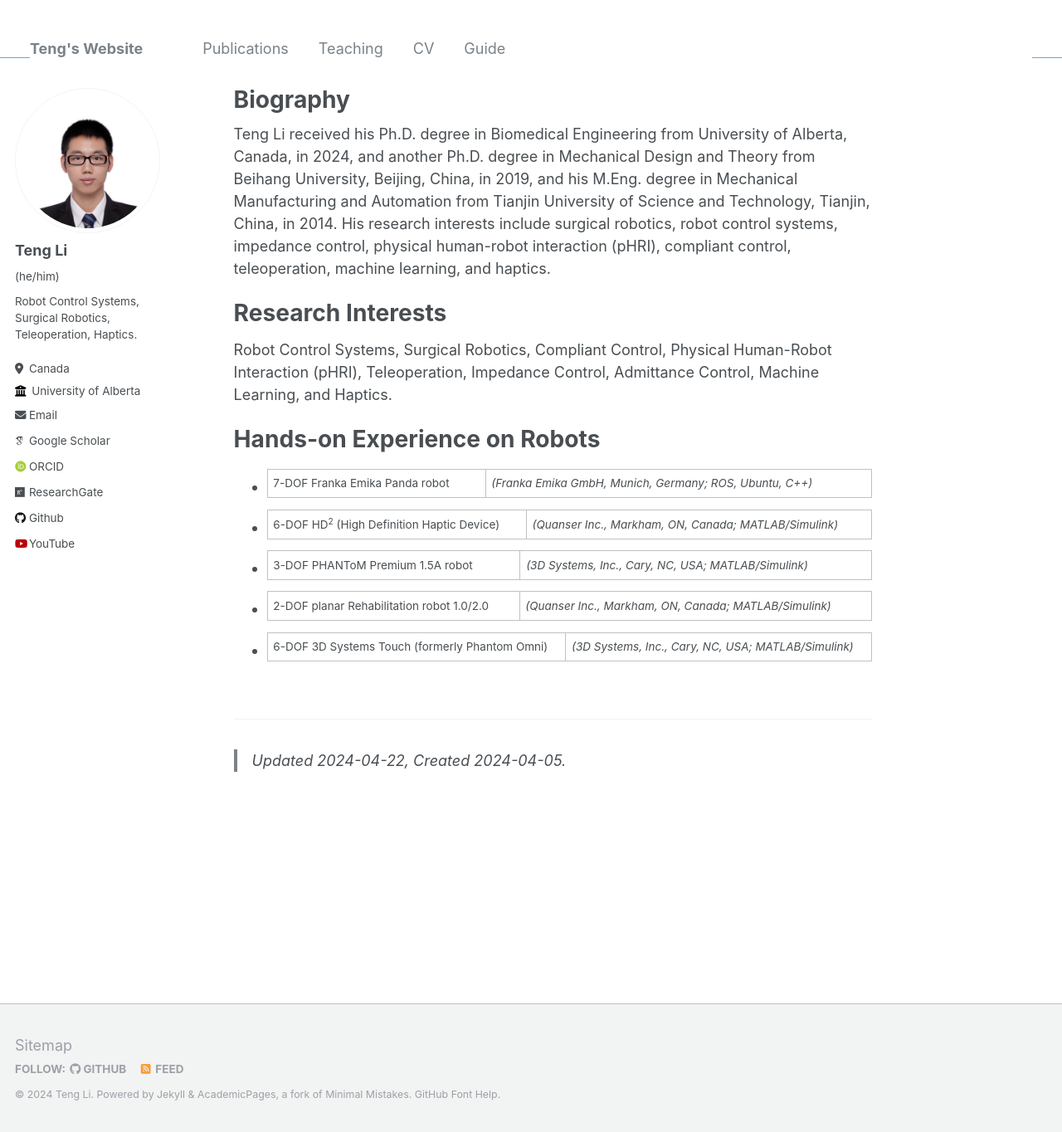
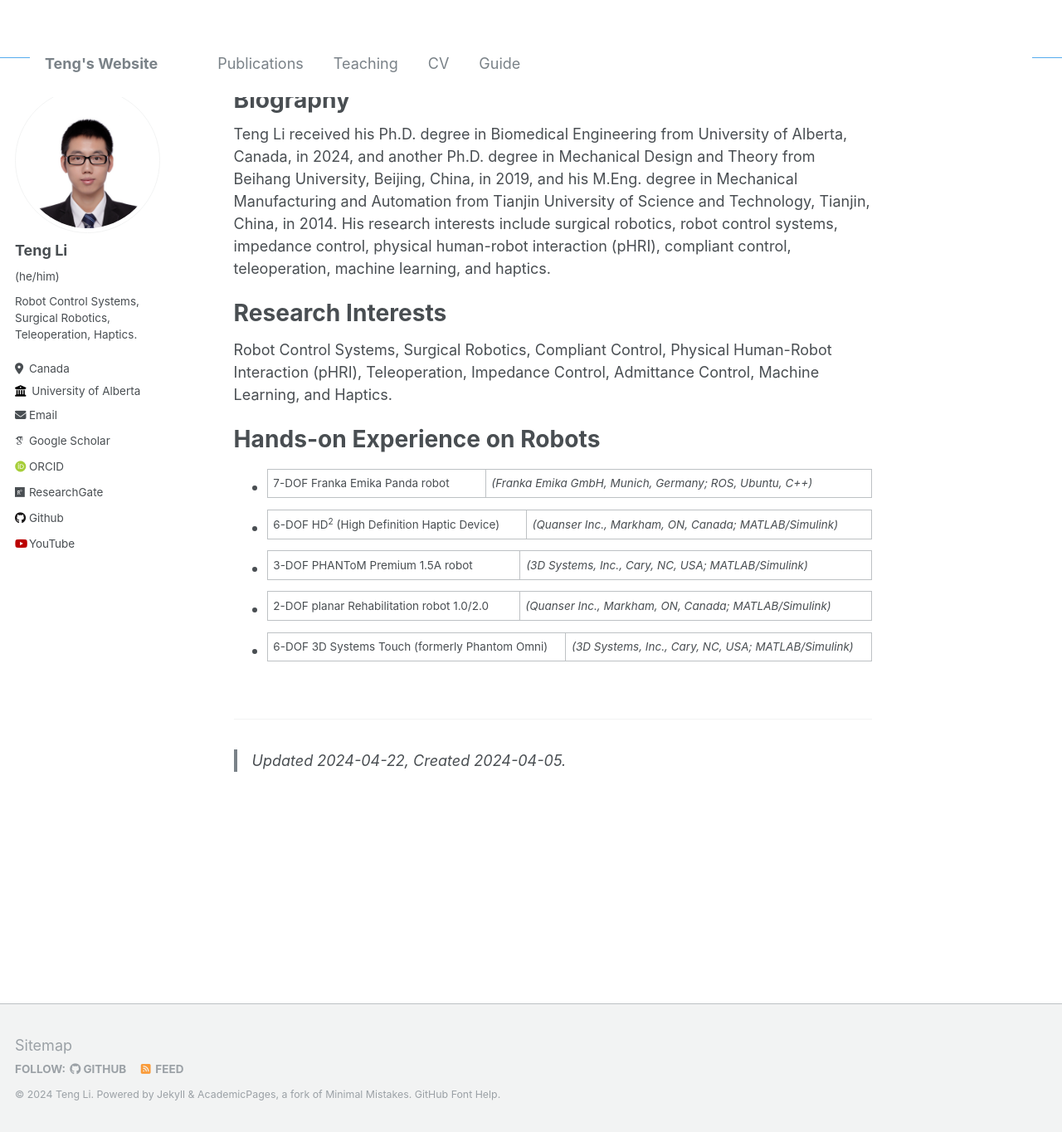
Before and after one commit to teng4/teng4.github.io, a Jekyll site: the page built from _pages/about.md, in a window 1280 px wide and 1364 px high. Shown: the whole window at 83% size. Built offline with Jekyll 4.4.1, drawn with Linux system fonts in a browser that asks for light colours; some web fonts are replaced.

Commit message:
Update _masthead.scss

```diff
--- a/_sass/_masthead.scss
+++ b/_sass/_masthead.scss
@@ -21,7 +21,7 @@
     @include container;
     //@include clearfix; //teng4note, original.
     //padding: 1em 1em 1em; //teng4note, original.
-    padding: 2em 2em 2em;
+    padding: 2em 2em 2em; //teng4, modified.
     font-family: $sans-serif-narrow;
 
     @include breakpoint($x-large) {
@@ -42,8 +42,9 @@
 
   ul {
     margin: 0;
-    padding: 0;
-    clear: both;
+    //padding: 0; //teng4note, original.
+    padding: 1em; //teng4, modified.
+    //clear: both; //teng4note, original.
     list-style-type: none;
   }
 }
```
